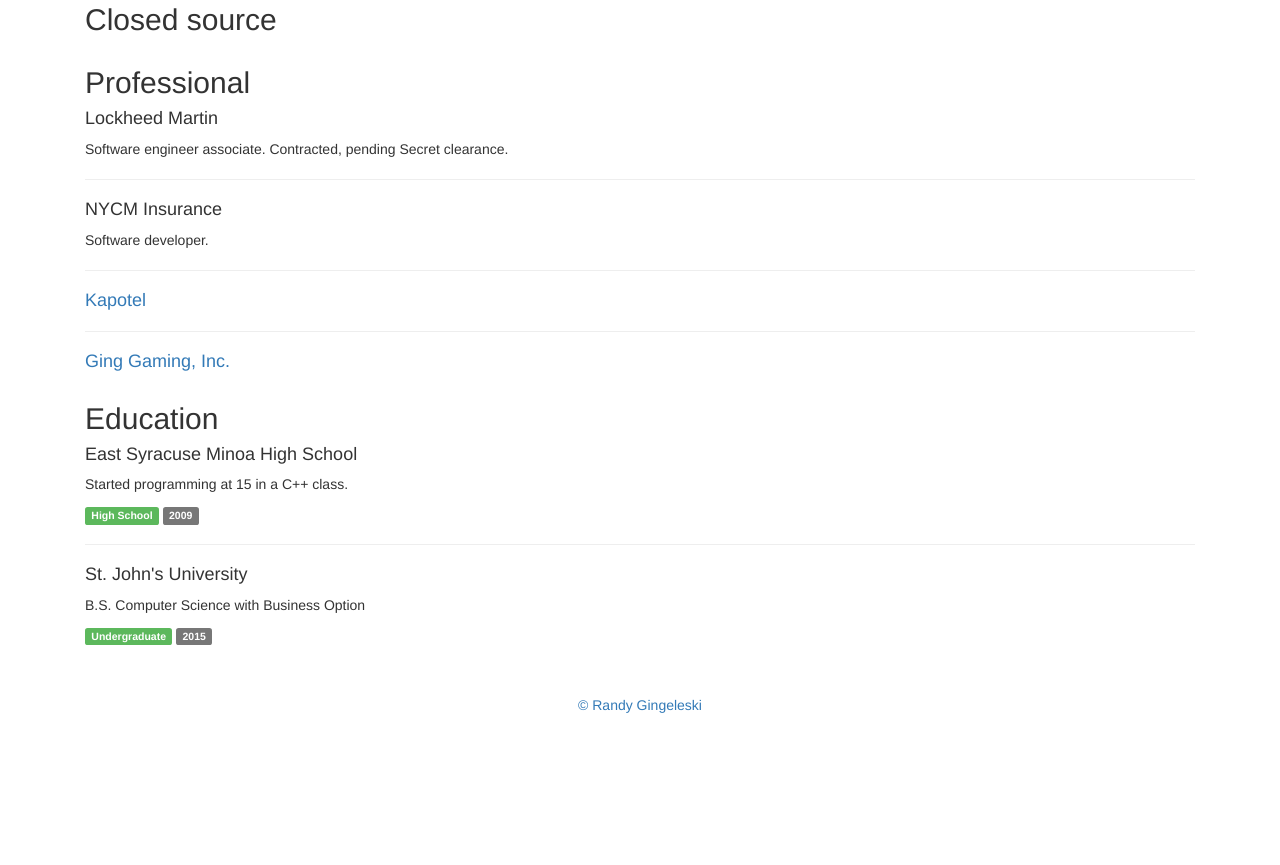
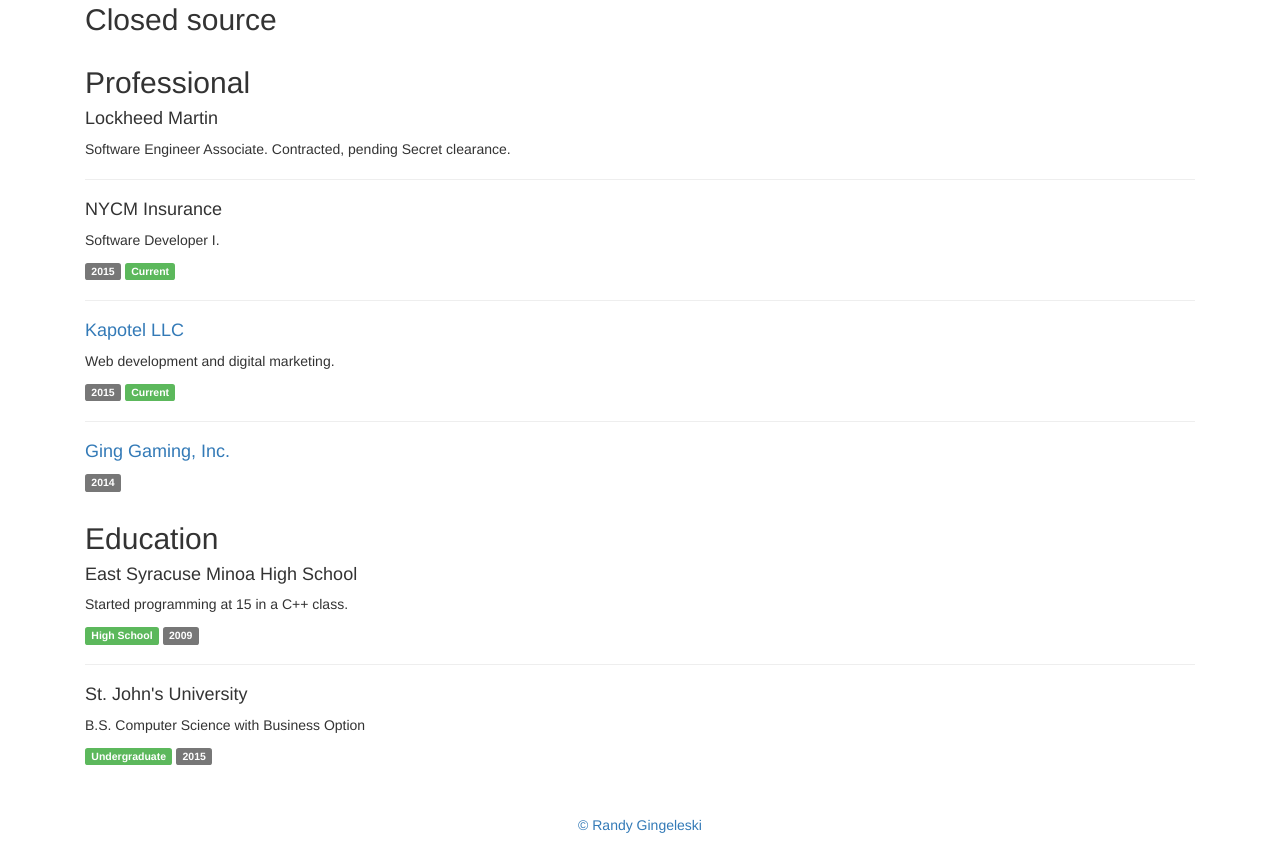
Before and after one commit to gingeleski/gingeleski.github.io, a plain HTML site: page index.html in a window 1280 px wide. Shown: the part 1084-1949 px from the top of the page. Before the commit the page ends 1829 px from the top, so only its background shows below. Drawn offline with nearby package versions, Linux system fonts and the light colour scheme.

Commit message:
updates on my current work

```diff
--- a/index.html
+++ b/index.html
@@ -100,20 +100,24 @@
             <h2>Professional</h2>
 
             <h4>Lockheed Martin</h4>
-            <p>Software engineer associate. Contracted, pending Secret clearance.</p>
+            <p>Software Engineer Associate. Contracted, pending Secret clearance.</p>
 
             <hr>
 
             <h4>NYCM Insurance</h4>
-            <p>Software developer.</p>
+            <p>Software Developer I.</p>
+            <p><span class="label label-default">2015</span> <span class="label label-success">Current</span></p>
 
             <hr>
 
-            <a href="https://github.com/kapotel"><h4>Kapotel</h4></a>
+            <a href="https://github.com/kapotel"><h4>Kapotel LLC</h4></a>
+            <p>Web development and digital marketing.</p>
+            <p><span class="label label-default">2015</span> <span class="label label-success">Current</span></p>
 
             <hr>
 
             <a href="https://github.com/gingg"><h4>Ging Gaming, Inc.</h4></a>
+            <p><span class="label label-default">2014</span></p>
         </div>
 
         <div class="col-md-12">
```
